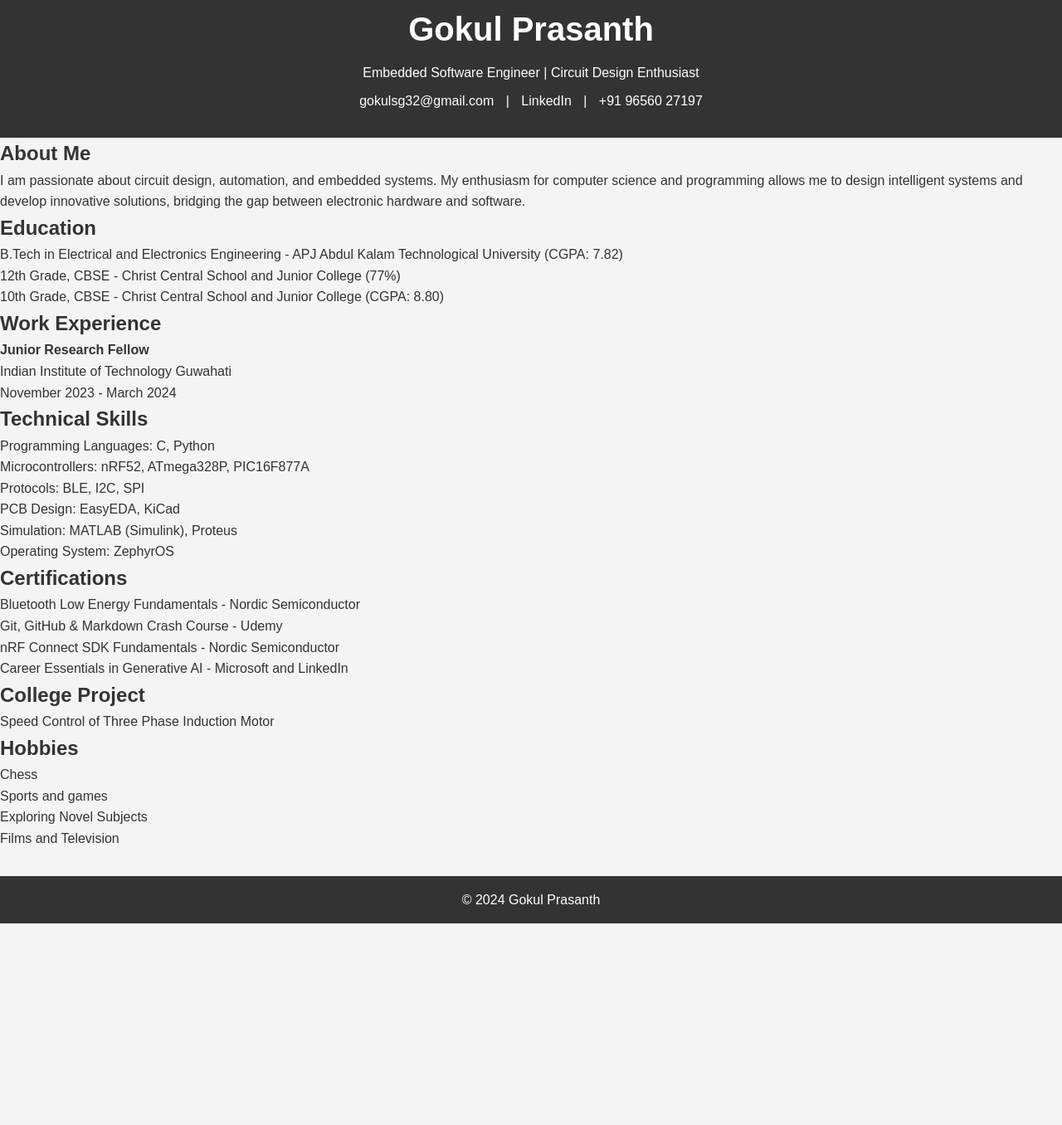
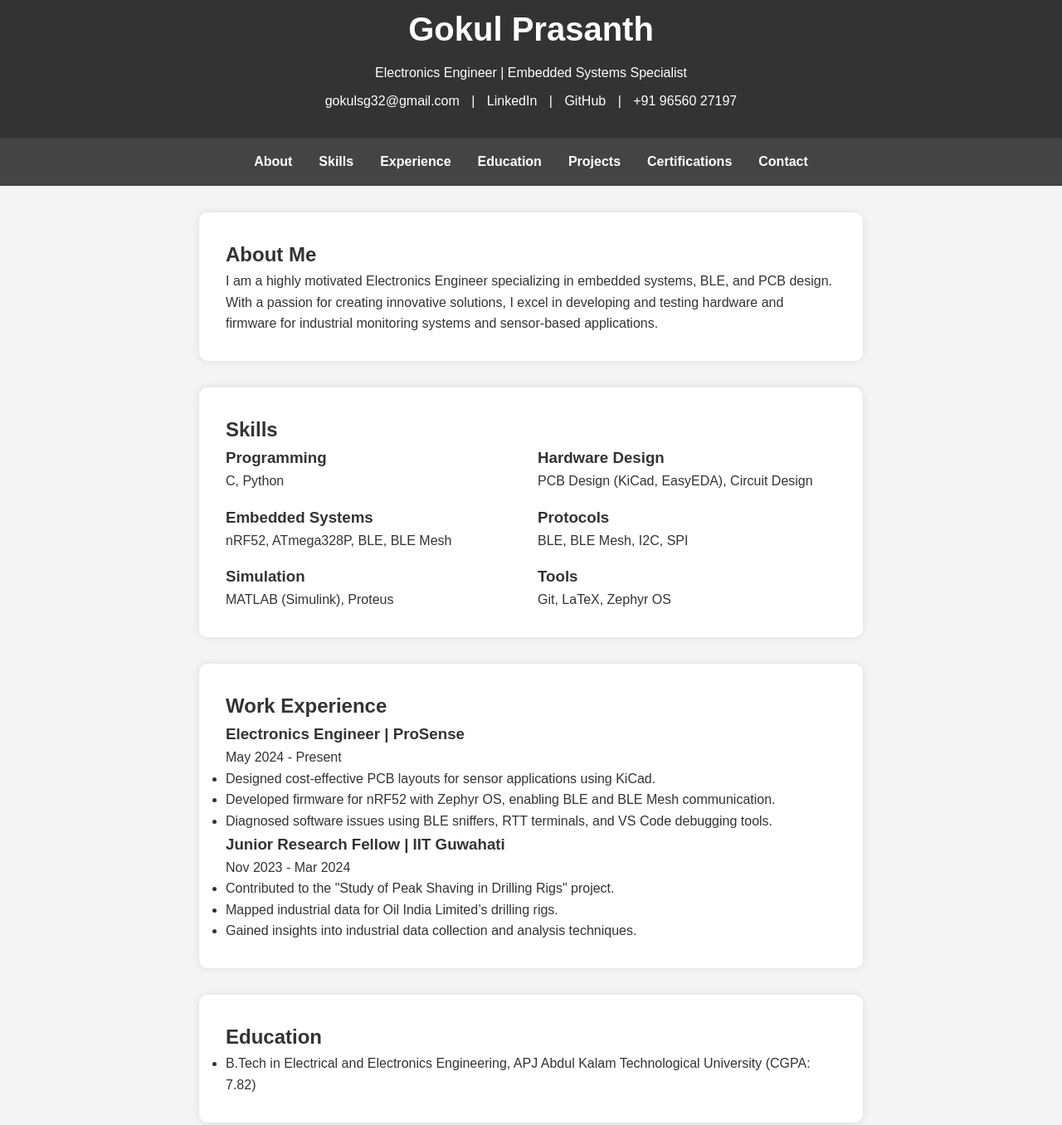
Before and after one commit to Gokulprasanth11/gokulprasanth11.github.com, a plain HTML site: page index.html in a window 1280 px wide. Shown: the part 29-1385 px from the top of the page at 83% size. Before the commit the page ends 1142 px from the top, so only its background shows below. Drawn offline with Linux system fonts and the light colour scheme.

Commit message:
Update index.html
Updated Html

```diff
--- a/index.html
+++ b/index.html
@@ -3,78 +3,127 @@
 <head>
     <meta charset="UTF-8">
     <meta name="viewport" content="width=device-width, initial-scale=1.0">
-    <title>Gokul Prasanth | Resume</title>
+    <title>Gokul Prasanth | Portfolio</title>
     <link rel="stylesheet" href="style.css">
 </head>
 <body>
     <header>
-        <h1>Gokul Prasanth</h1>
-        <p>Embedded Software Engineer | Circuit Design Enthusiast</p>
-        <div class="contact-info">
-            <a href="mailto:gokulsg32@gmail.com">gokulsg32@gmail.com</a> |
-            <a href="https://www.linkedin.com/in/gokul-prasanth-58b8b021b/">LinkedIn</a> |
-            <a href="tel:+919656027197">+91 96560 27197</a>
+        <div class="container">
+            <h1>Gokul Prasanth</h1>
+            <p>Electronics Engineer | Embedded Systems Specialist</p>
+            <div class="contact-info">
+                <a href="mailto:gokulsg32@gmail.com">gokulsg32@gmail.com</a> |
+                <a href="https://www.linkedin.com/in/gokulprasanth11">LinkedIn</a> |
+                <a href="https://github.com/GokulPrasanth11">GitHub</a> |
+                <a href="tel:+919656027197">+91 96560 27197</a>
+            </div>
         </div>
     </header>
 
-    <section id="about">
+    <nav>
+        <ul class="navbar">
+            <li><a href="#about">About</a></li>
+            <li><a href="#skills">Skills</a></li>
+            <li><a href="#experience">Experience</a></li>
+            <li><a href="#education">Education</a></li>
+            <li><a href="#projects">Projects</a></li>
+            <li><a href="#certifications">Certifications</a></li>
+            <li><a href="#contact">Contact</a></li>
+        </ul>
+    </nav>
+
+    <section id="about" class="section">
         <h2>About Me</h2>
-        <p>I am passionate about circuit design, automation, and embedded systems. My enthusiasm for computer science and programming allows me to design intelligent systems and develop innovative solutions, bridging the gap between electronic hardware and software.</p>
+        <p>I am a highly motivated Electronics Engineer specializing in embedded systems, BLE, and PCB design. With a passion for creating innovative solutions, I excel in developing and testing hardware and firmware for industrial monitoring systems and sensor-based applications.</p>
     </section>
 
-    <section id="education">
+    <section id="skills" class="section">
+        <h2>Skills</h2>
+        <div class="skills-grid">
+            <div>
+                <h3>Programming</h3>
+                <p>C, Python</p>
+            </div>
+            <div>
+                <h3>Hardware Design</h3>
+                <p>PCB Design (KiCad, EasyEDA), Circuit Design</p>
+            </div>
+            <div>
+                <h3>Embedded Systems</h3>
+                <p>nRF52, ATmega328P, BLE, BLE Mesh</p>
+            </div>
+            <div>
+                <h3>Protocols</h3>
+                <p>BLE, BLE Mesh, I2C, SPI</p>
+            </div>
+            <div>
+                <h3>Simulation</h3>
+                <p>MATLAB (Simulink), Proteus</p>
+            </div>
+            <div>
+                <h3>Tools</h3>
+                <p>Git, LaTeX, Zephyr OS</p>
+            </div>
+        </div>
+    </section>
+
+    <section id="experience" class="section">
+        <h2>Work Experience</h2>
+        <div>
+            <h3>Electronics Engineer | ProSense</h3>
+            <p>May 2024 - Present</p>
+            <ul>
+                <li>Designed cost-effective PCB layouts for sensor applications using KiCad.</li>
+                <li>Developed firmware for nRF52 with Zephyr OS, enabling BLE and BLE Mesh communication.</li>
+                <li>Diagnosed software issues using BLE sniffers, RTT terminals, and VS Code debugging tools.</li>
+            </ul>
+        </div>
+        <div>
+            <h3>Junior Research Fellow | IIT Guwahati</h3>
+            <p>Nov 2023 - Mar 2024</p>
+            <ul>
+                <li>Contributed to the "Study of Peak Shaving in Drilling Rigs" project.</li>
+                <li>Mapped industrial data for Oil India Limited’s drilling rigs.</li>
+                <li>Gained insights into industrial data collection and analysis techniques.</li>
+            </ul>
+        </div>
+    </section>
+
+    <section id="education" class="section">
         <h2>Education</h2>
         <ul>
-            <li>B.Tech in Electrical and Electronics Engineering - APJ Abdul Kalam Technological University (CGPA: 7.82)</li>
-            <li>12th Grade, CBSE - Christ Central School and Junior College (77%)</li>
-            <li>10th Grade, CBSE - Christ Central School and Junior College (CGPA: 8.80)</li>
+            <li>B.Tech in Electrical and Electronics Engineering, APJ Abdul Kalam Technological University (CGPA: 7.82)</li>
         </ul>
     </section>
 
-    <section id="experience">
-        <h2>Work Experience</h2>
-        <p><strong>Junior Research Fellow</strong> <br> Indian Institute of Technology Guwahati <br> November 2023 - March 2024</p>
-    </section>
-
-    <section id="skills">
-        <h2>Technical Skills</h2>
+    <section id="projects" class="section">
+        <h2>Projects</h2>
         <ul>
-            <li>Programming Languages: C, Python</li>
-            <li>Microcontrollers: nRF52, ATmega328P, PIC16F877A</li>
-            <li>Protocols: BLE, I2C, SPI</li>
-            <li>PCB Design: EasyEDA, KiCad</li>
-            <li>Simulation: MATLAB (Simulink), Proteus</li>
-            <li>Operating System: ZephyrOS</li>
+            <li><strong>Speed Control of Three-Phase Induction Motor:</strong> Developed a VFD system using ATmega328P for precise motor control via PWM.</li>
         </ul>
     </section>
 
-    <section id="certifications">
+    <section id="certifications" class="section">
         <h2>Certifications</h2>
         <ul>
             <li>Bluetooth Low Energy Fundamentals - Nordic Semiconductor</li>
+            <li>nRF Connect SDK Fundamentals - Nordic Semiconductor</li>
             <li>Git, GitHub & Markdown Crash Course - Udemy</li>
-            <li>nRF Connect SDK Fundamentals - Nordic Semiconductor</li>
-            <li>Career Essentials in Generative AI - Microsoft and LinkedIn</li>
+            <li>Career Essentials in Generative AI - Microsoft</li>
         </ul>
     </section>
 
-    <section id="projects">
-        <h2>College Project</h2>
-        <p>Speed Control of Three Phase Induction Motor</p>
-    </section>
-
-    <section id="hobbies">
-        <h2>Hobbies</h2>
-        <ul>
-            <li>Chess</li>
-            <li>Sports and games</li>
-            <li>Exploring Novel Subjects</li>
-            <li>Films and Television</li>
-        </ul>
+    <section id="contact" class="section">
+        <h2>Contact</h2>
+        <p>Feel free to reach out via email or LinkedIn for collaborations and opportunities.</p>
+        <div class="contact-info">
+            <a href="mailto:gokulsg32@gmail.com">gokulsg32@gmail.com</a> |
+            <a href="https://www.linkedin.com/in/gokulprasanth11">LinkedIn</a>
+        </div>
     </section>
 
     <footer>
-        <p>&copy; 2024 Gokul Prasanth</p>
+        <p>&copy; 2025 Gokul Prasanth. All Rights Reserved.</p>
     </footer>
 </body>
-    </html>
+</html>
```
